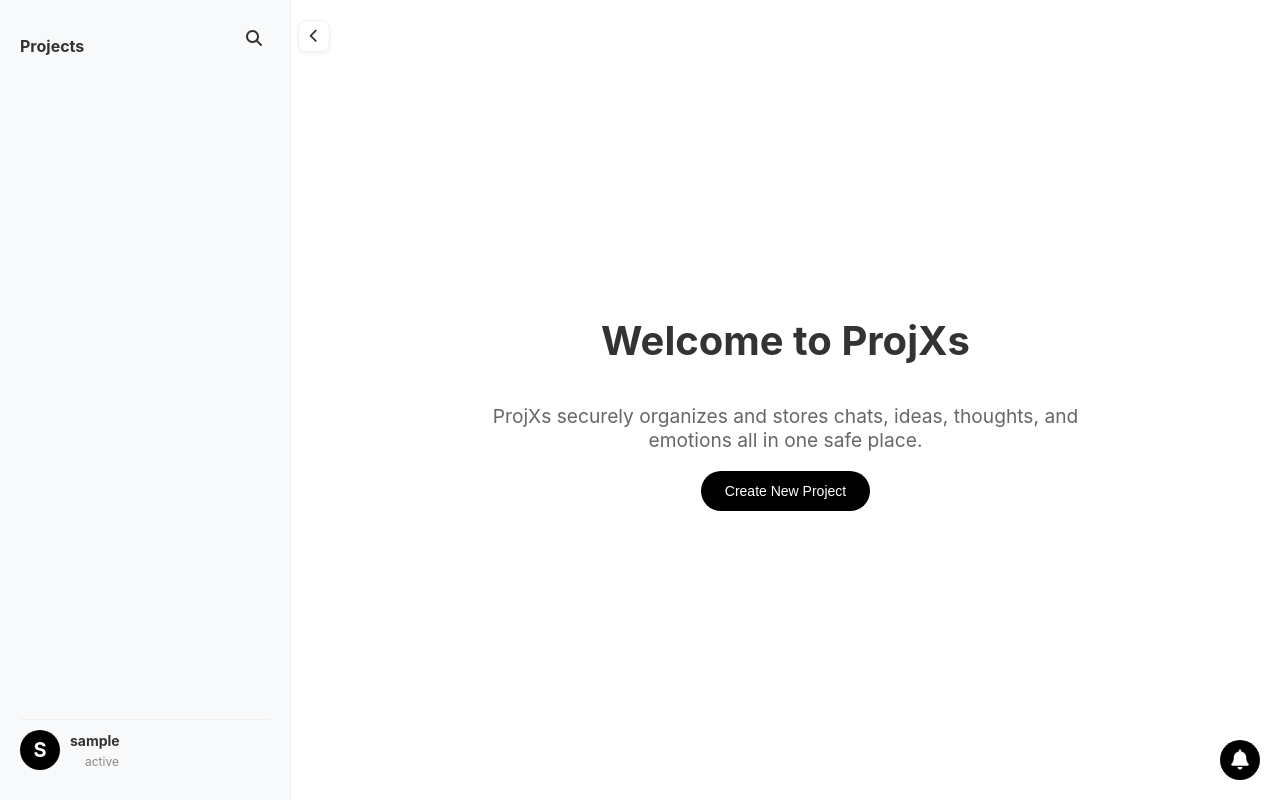
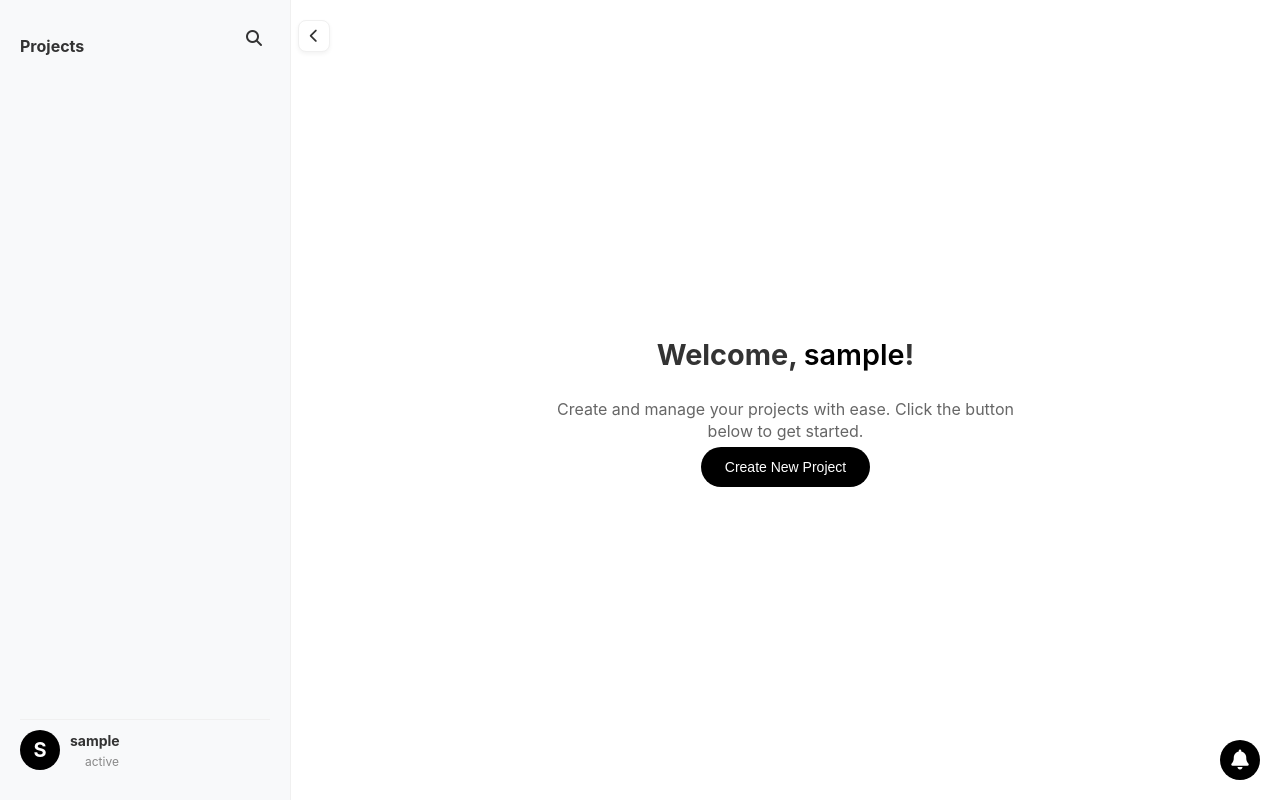
Before and after one commit to pygen-labs/projXs, a Flask app: template templates/main.html in a window 1280 px wide. Run offline with Flask 3, Linux system fonts and the light colour scheme; the template is opened without the code that fills it: most values are stand-ins (such as "Sample title", 1, 10 or a date in 2020).

Commit message:
Update main.html

```diff
--- a/templates/main.html
+++ b/templates/main.html
@@ -176,35 +176,34 @@
       margin-left: -250px;
     }
 
-    .welcome-message {
+    /* Welcome message styling with old positioning */
+.welcome-container {
     display: flex;
     flex-direction: column;
     align-items: center;
     justify-content: center;
-      height: 100%;
+    height: 100vh;
     text-align: center;
 }
 
-    .welcome-message h1 {
-      font-size: 2.5em;
-      margin-bottom: 20px;
-    }
-
-    .welcome-message p {
-      font-size: 1.2em;
+.welcome-container h2 {
+    font-size: 1.8em;
+    margin-bottom: 10px;
+    color: #333;
+}
+
+.welcome-container p {
+    font-size: 1em;
     color: #666;
-      max-width: 600px;
-    }
-
-    .message {
-      background-color: var(--accent-color);
-      padding: 12px 16px;
-      margin: 5px 0;
-      border-radius: var(--border-radius);
-      max-width: 80%;
-      align-self: flex-end;
-      word-wrap: break-word;
-      white-space: pre-wrap;
+    max-width: 500px;
+    line-height: 1.4;
+    margin-bottom: 5px;
+}
+
+.welcome-username {
+    font-weight: 600;
+    color: #000;
+    margin-top: 5px;
 }
 
     .toggle-sidebar {
@@ -1109,9 +1108,9 @@
       <i class="fas fa-bell"></i>
       <div class="notification-badge" id="notification-badge" style="display: none;">1</div>
     </div>
-    <div class="welcome-message" id="welcome-message">
-      <h1>Welcome to ProjXs</h1>
-      <p>ProjXs securely organizes and stores chats, ideas, thoughts, and emotions all in one safe place.</p>
+   <div id="welcome-message" class="welcome-container">
+      <h2>Welcome, <span class="welcome-username">{{ username }}</span>!</h2>
+      <p>Create and manage your projects with ease. Click the button below to get started.</p>
       <button class="btn btn-primary" onclick="openNewProjectModal()">Create New Project</button>
     </div>
     <div class="project-view" id="project-view">
@@ -1144,7 +1143,7 @@
           <textarea
             id="project-description"
             name="note"
-            placeholder="Type '/' for commands..."
+            placeholder="Write something..."
           ></textarea>
           <select id="project-tag" class="form-control" onchange="handleTagSelection()">
             <option value="">Choose or Create new space</option>
```
Lines whose indentation alone changed are shown as unchanged.
